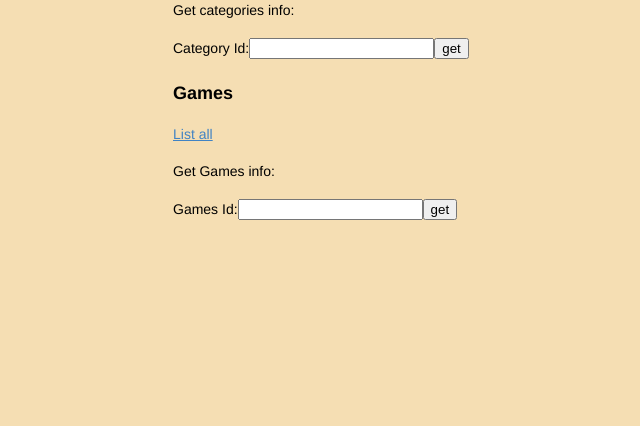
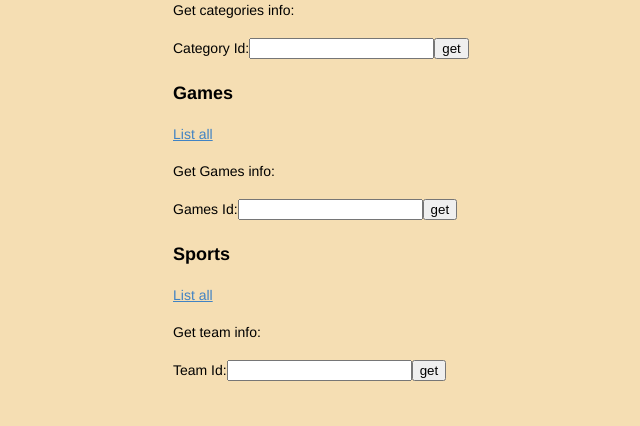
Before and after one commit to sarataboas/Base-de-dados---project, a Flask app: template templates/index.html in a window 1280 px wide. Shown: the part 1075-1501 px from the top of the page, without its empty margins (40-680 px from the left). Before the commit the page ends 1295 px from the top, so only its background shows below. Run offline with Flask 3, Linux system fonts and the light colour scheme; the template is opened without the code that fills it, so the values that code supplies are empty.

Commit message:
adicionei o html do sports

```diff
--- a/templates/index.html
+++ b/templates/index.html
@@ -95,5 +95,16 @@
     </form>
     </p>
 
+    <h3>Sports</h3>
+    <p>
+       <a href="/sports">List all</a>
+    </p>
+    <p>Get team info:
+    <form name="tid" action="javascript:window.open('/teams/'+document.forms['tid'].elements['id'].value,'_self')">
+       Team Id:<input value=" " name="id" type="number" min="1"/><input type="submit" value="get"/>
+    </form>
+    </p>
+
+
 
 {% endblock %}
```
